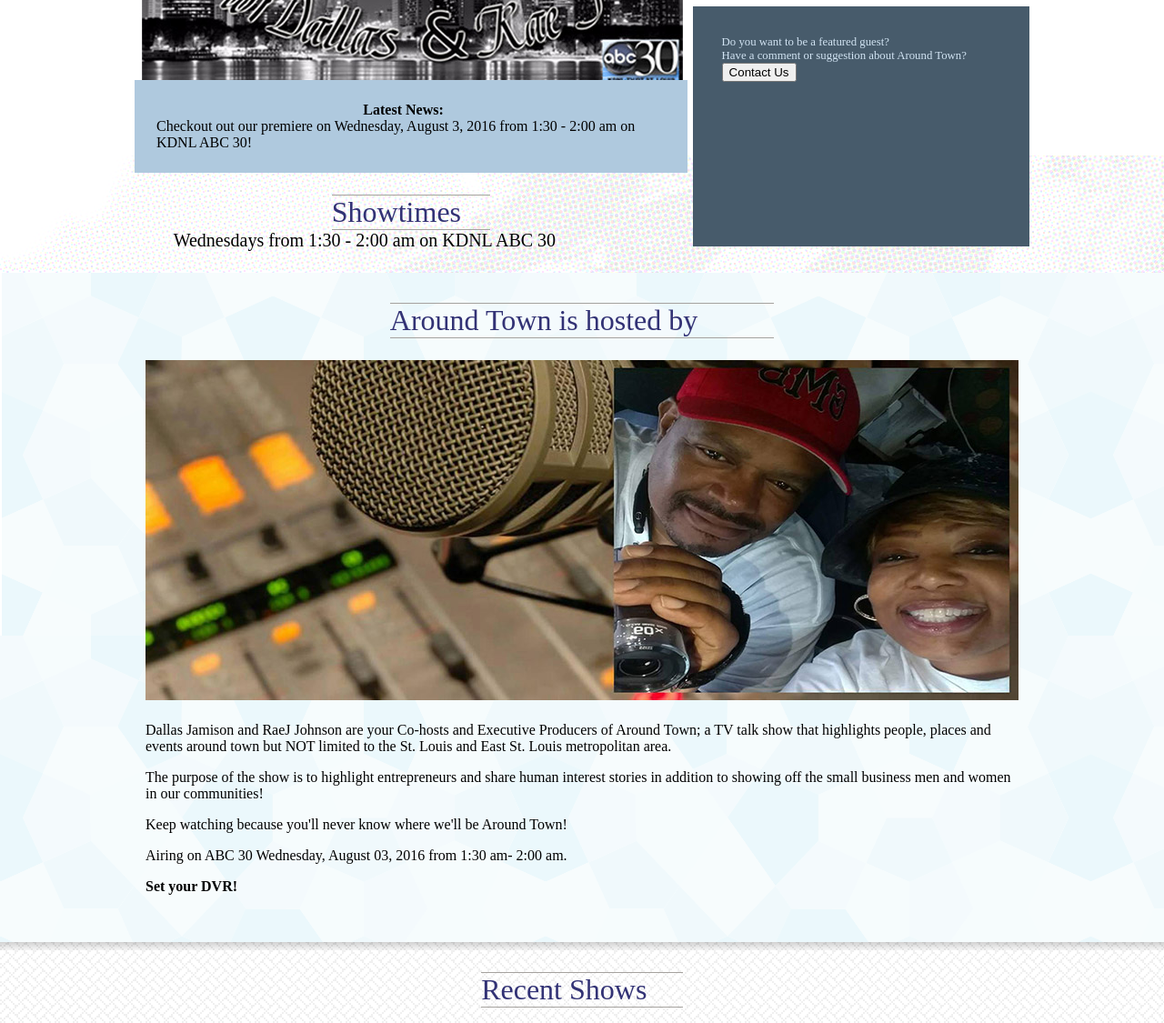
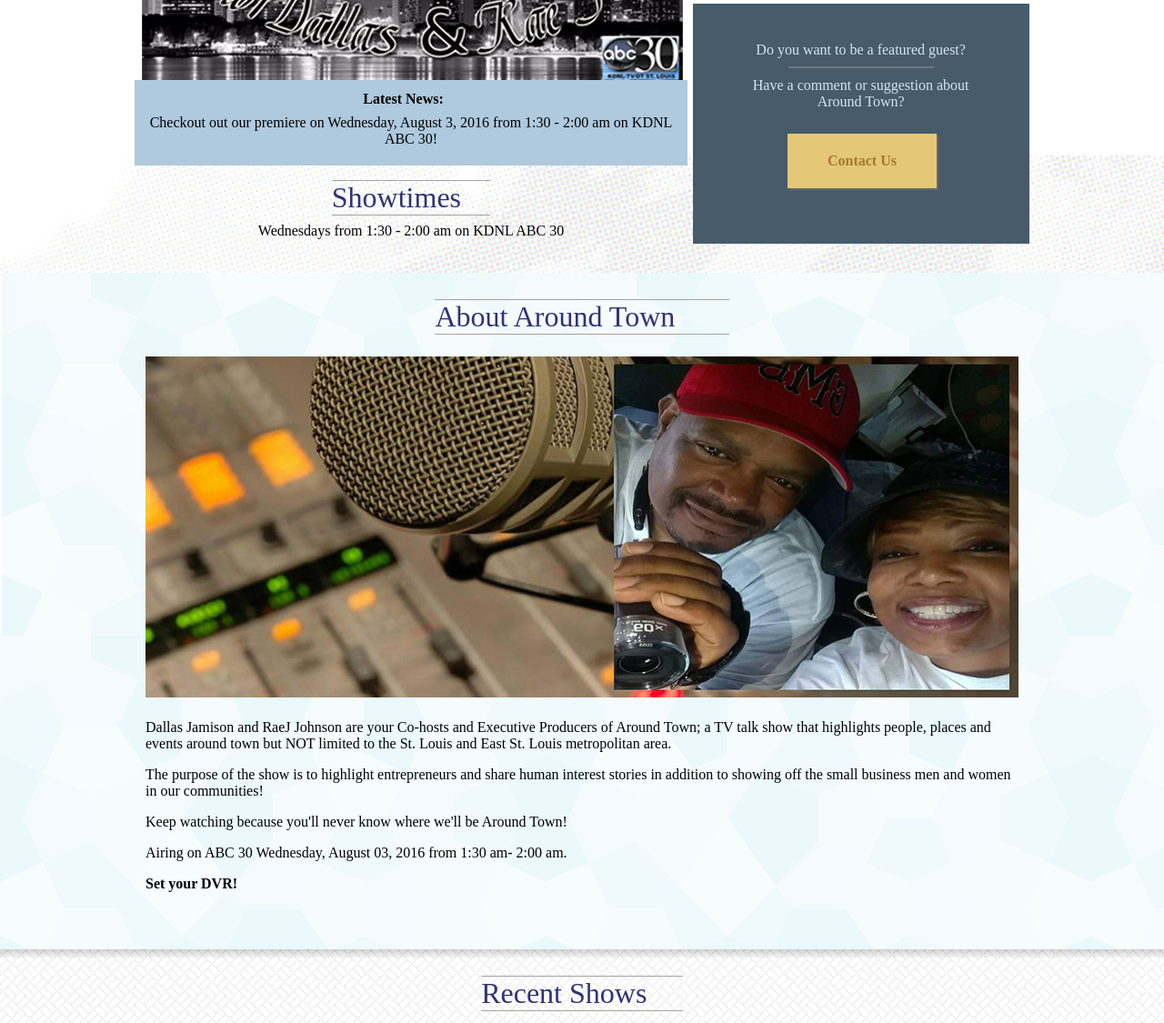
Before and after one commit to chriscjamison/aroundtown, a PHP site: page /sc/index.htm in a window 1280 px wide. Shown: the part 380-1505 px from the top of the page at 91% size. Run offline with PHP 8.4, Linux system fonts and the light colour scheme; some libraries are stand-ins or nearby versions.

Commit message:
1.2 - HTML & CSS are complete. Index.htm matches comp

```diff
--- a/assets/css/main.css
+++ b/assets/css/main.css
@@ -17,11 +17,11 @@
 #headr > img {
   width: 5.76em;
   height: 4.69em;
-  display: inline-block;
-  margin: auto;
+	display: inline-block;
+  margin: 0.6em 0;
 }
 
-.headr-text {
+h1 {
 	font-family: "merriweather", serif;
 	font-size: 2em;
 	font-weight: 400;
@@ -116,7 +123,7 @@
 
 #bkgrnd-level_1 {
 	width: 100%;
-	height: 46em;
+	height: 46.5em;
 	background: url('/aroundtown/assets/img/bkgrnd/1.gif') 0 0 repeat-x;
 }
 
@@ -203,29 +210,31 @@
 	top: 29.25em;
 }
 
-#box-l0-left > div > div > span {
+h4 {
 	width: 6.58em;
 	margin: 0 auto;
 	display: block;
 	font-weight: 700;
 }
 
-#box-l0-left > div > div + div > span {
+.headr-level_0 {
 	width: 5.45em;
-	font-weight: 400;
+	margin: 0.25em auto 0 auto;
 }
 
-#box-l0-left > div > div > span + span {
-	width: 26.13em;
-	font-size: 1.25em;
+#box-l0-left p {
+	margin: 0.5em 0;
+	font-size: 1em;
+	text-align: center;
 }
 
 #box-l0-left > div > div {
-	padding: 1.5em;
+	padding: 0.75em;
 	background-color: #afc9de;
 }
 
 #box-l0-left > div > div + div {
+	padding: 0.5em;
 	background: none;
 }
 
@@ -247,30 +256,38 @@
 	background-color: #475b6b;
 }
 
-#box-l0-right > div > span {
+#box-l0-right > div + div > div:first-of-type {
+	width: 10em;
+	height: 2px;
 	margin: 0 auto;
+	background-color: #737678;
+}
+
+h3 {
+	width: 18.1em;
 	display: block;
+	margin: 0.6em auto;
 	font-family: "merriweather", serif;
-	font-size: 0.8em;
+	font-size: 1em;
 	font-weight: 400;
+	text-align: center;
 	color: #d2e4f3;
 }
 
-#box-l0-right > div > span + span {
-	height: 2px;
-	background-color: #737678;
+#button-l0-contact_us {
+	margin: 1em 4.5em;
 }
 
 #level_1 {
 	width: 100%;
-	height: 43em;
+	height: 43.5em;
 	margin: 0 auto;
 	padding: 1.5em 0;
 	font-family: "merriweather", serif;
 }
 
-#level_1 > span {
-	width: 13.2em;
+.headr-level_1 {
+	width: 10.1em;
 	display: block;
 	margin: 0 auto;
 }
@@ -296,7 +313,7 @@
 	padding: 1.5em 0;
 }
 
-#level_2 > span {
+.headr-level_2 {
 	width: 6.93em;
 	display: block;
 	margin: 0 auto 0.65em auto;
@@ -393,14 +411,24 @@
 	margin: 0 auto;
 }
 
-#level_3 > input:first-of-type {
-	margin-right: 1.25em;
+input[type="button"],
+input[type="submit"] {
+	width: 10.3em;
+	height: 3.75em;
+	padding: 0.75em;
+	background-color: #e4c877;
+	border: none;
+	font-family: "adelle-sans";
+	font-size: 1em;
+	font-weight: 600;
+	color: #a67737;
+	box-shadow: 2px 2px 1px #66686a;
 }
 
 input[type=text] {
 	display: inline-block;
 	margin-bottom: 1.25em;
-	padding: 0.5em 0.5em 0.6em 1em;
+	padding: 0.5em 1.5em 0.6em 1em;
 	border: 1px solid #a5a29e;
 	font-family: "adelle-sans", sans-serif;
 	font-size: 1.05em;
--- a/sc/index.htm
+++ b/sc/index.htm
@@ -16,7 +16,7 @@
     <div id="headr">
       <img src="/aroundtown/assets/img/elements/logo.png" width="121" height="75" alt="Around Town with Dallas & RaeJ" />
       <div class="headr-spcr"></div>
-      <span class="headr-text">Welcome</span>
+      <h1 class="headr-main">Welcome</h1>
       <div class="headr-spcr"></div>
       <input type="button" value="Support Around Town" />
     </div>
@@ -42,12 +42,16 @@
           <img src="/aroundtown/assets/img/elements/splash.jpg" width="595" height="312" alt="Around Town w/ Dallas & RaeJ" />
           <div>
             <div>
-              <span>Latest News:</span>
-              Checkout out our premiere on Wednesday, August 3, 2016 from 1:30 - 2:00 am on KDNL ABC 30!
+              <h4>Latest News:</h4>
+              <p>
+                Checkout out our premiere on Wednesday, August 3, 2016 from 1:30 - 2:00 am on KDNL ABC 30!
+              </p>
             </div>
             <div>
-              <span class="headr-text">Showtimes</span>
-              <span>Wednesdays from 1:30 - 2:00 am on KDNL ABC 30</span>
+              <h1 class="headr-level_0">Showtimes</h1>
+              <p>
+                Wednesdays from 1:30 - 2:00 am on KDNL ABC 30
+                </p>
             </div>
           </div>
         </div>
@@ -55,15 +59,15 @@
 					<iframe width="370" height="210" src="https://www.youtube.com/embed/eJcMiu6rMag" frameborder="0" allowfullscreen></iframe>
           <div></div>
           <div>
-          	<span>Do you want to be a featured guest?</span>
+          	<h3>Do you want to be a featured guest?</h3>
             <div></div>
-            <span>Have a comment or suggestion about Around Town?</span>
+            <h3>Have a comment or suggestion about Around Town?</h3>
             <input type="button" value="Contact Us" id="button-l0-contact_us" />
           </div>
         </div>
       </div>
       <div id="level_1">
-      	<span class="headr-text">Around Town is hosted by</span>
+      	<h1 class="headr-level_1">About Around Town</h1>
         <img src="/aroundtown/assets/img/elements/about_at-dallas_raej.jpg" width="960" height="374" alt="Around Town is hosted by Dallas Jamison & Rae J Johnson" />
       	<p>
           Dallas Jamison and RaeJ Johnson are your Co-hosts and Executive Producers of Around Town; a TV talk show that highlights people,
@@ -84,11 +88,11 @@
         </p>
       </div>
       <div id="level_2">
-        <span class="headr-text">Recent Shows</span>
+        <h1 class="headr-level_2">Recent Shows</h1>
         <div id="box-l2-left">
           <iframe width="520" height="280" src="https://www.youtube.com/embed/eJcMiu6rMag" frameborder="0" allowfullscreen></iframe>
           <a href="https://www.youtube.com/embed/eJcMiu6rMag">Wendy Orlando - Maryland Heights, MO</a>
-          <span><strong>First Aired: </strong>August 3, 2016</span>
+          <p><strong>First Aired: </strong>August 3, 2016</p>
           <div></div>
           <p>
             Maecenas sit amet lacus ac tellus sollicitudin bibendum id sit amet orci. Mauris ultricies, justo eu cursus
@@ -101,15 +105,15 @@
         <div id="box-l2-right">
           <iframe width="280" height="160" src="https://www.youtube.com/embed/x1O905ou4Qc" frameborder="0" allowfullscreen></iframe>
           <a href="https://www.youtube.com/embed/x1O905ou4Qc">Tanya Pura - Kirkwood, MO</a>
-          <span><strong>First Aired: </strong>April 28, 2016</span>
+          <p><strong>First Aired: </strong>April 28, 2016</p>
           <div></div>
           <iframe width="280" height="160" src="https://www.youtube.com/embed/6BOjhPYajGc" frameborder="0" allowfullscreen></iframe>
           <a href="https://www.youtube.com/embed/6BOjhPYajGc">Terry Cuipeer - Laclede's Landing</a>
-          <span><strong>First Aired: </strong>March 17, 2016</span>
+          <p><strong>First Aired: </strong>March 17, 2016</p>
         </div>
       </div>
       <div id="level_3">
-        <span class="headr-text">Contact Around Town</span>
+        <h1 class="headr-level_3">Contact Around Town</h1>
         <p>
           Cras maximus, ex id ultricies pretium, nibh enim auctor orci, eu posuere justo justo ac mauris.
           Suspendisse ac dapibus nulla.
@@ -125,7 +129,7 @@
         <input type="submit" value="Send Message" id="input-submit_contact" />
       </div>
       <div id="level_4">
-        <span class="headr-text">Social Media</span>
+        <h1 class="headr-level_4">Social Media</h1>
         <div id="social_media-facebook">
           <span>Facebook</span>
           <a href="http://www.facebook.com/aroundtown/">Visit our group page</a>
```
Also changed, not shown: other parts of assets/css/main.css (+33 -26 lines), assets/img/sep/horiz_1366x9-fade_ltdark.png.
